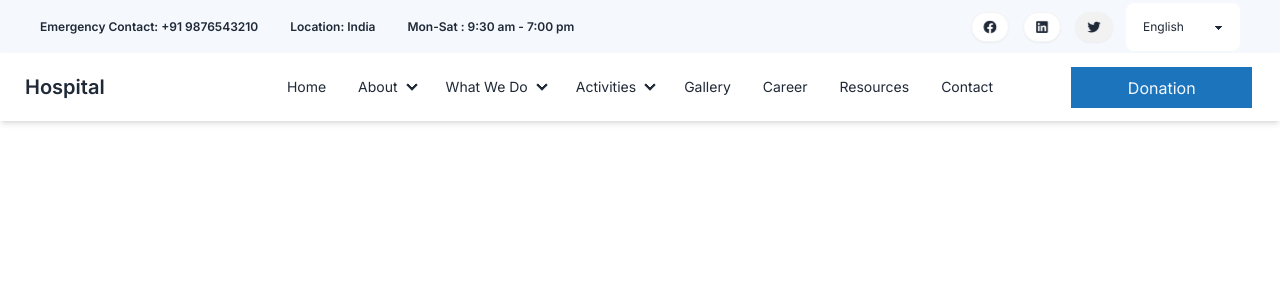
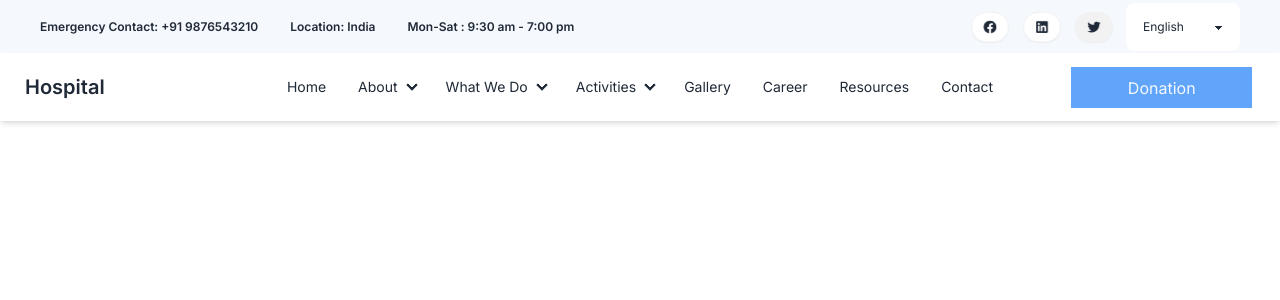
Before and after one commit to shamim1992/hospital, a Next.js app: page / in a window 1280 px wide. Shown: the top 300 px of the page. Built offline with nearby package versions, Linux system fonts and the light colour scheme.

Commit message:
header button issue

```diff
--- a/src/app/globals.css
+++ b/src/app/globals.css
@@ -8,7 +8,7 @@
 }
 
 .donation-btn {
-  background-color: #1C75BC;
+  /* background-color: #1C75BC; */
   width: 180.52px;
   height: 41px;
   top: 73.5px;
--- a/src/components/header/Header.js
+++ b/src/components/header/Header.js
@@ -182,7 +182,7 @@ const Header = () => {
           </ul>
         </div>
         <div className="navbar-end">
-          <a className="donation-btn">Donation</a>
+          <a className="donation-btn  bg-blue-400">Donation</a>
         </div>
       </div>
       {/* Main menu end */}
```
